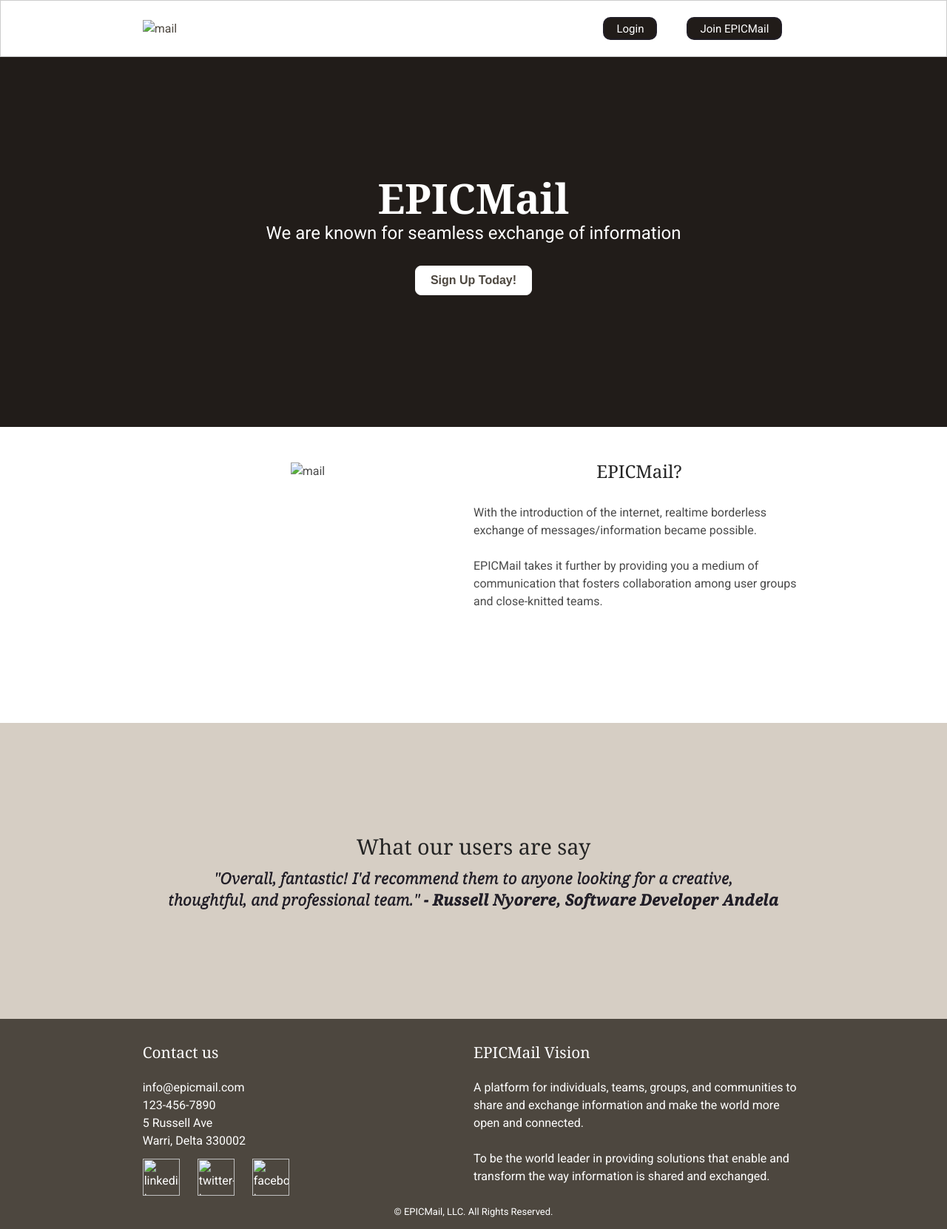
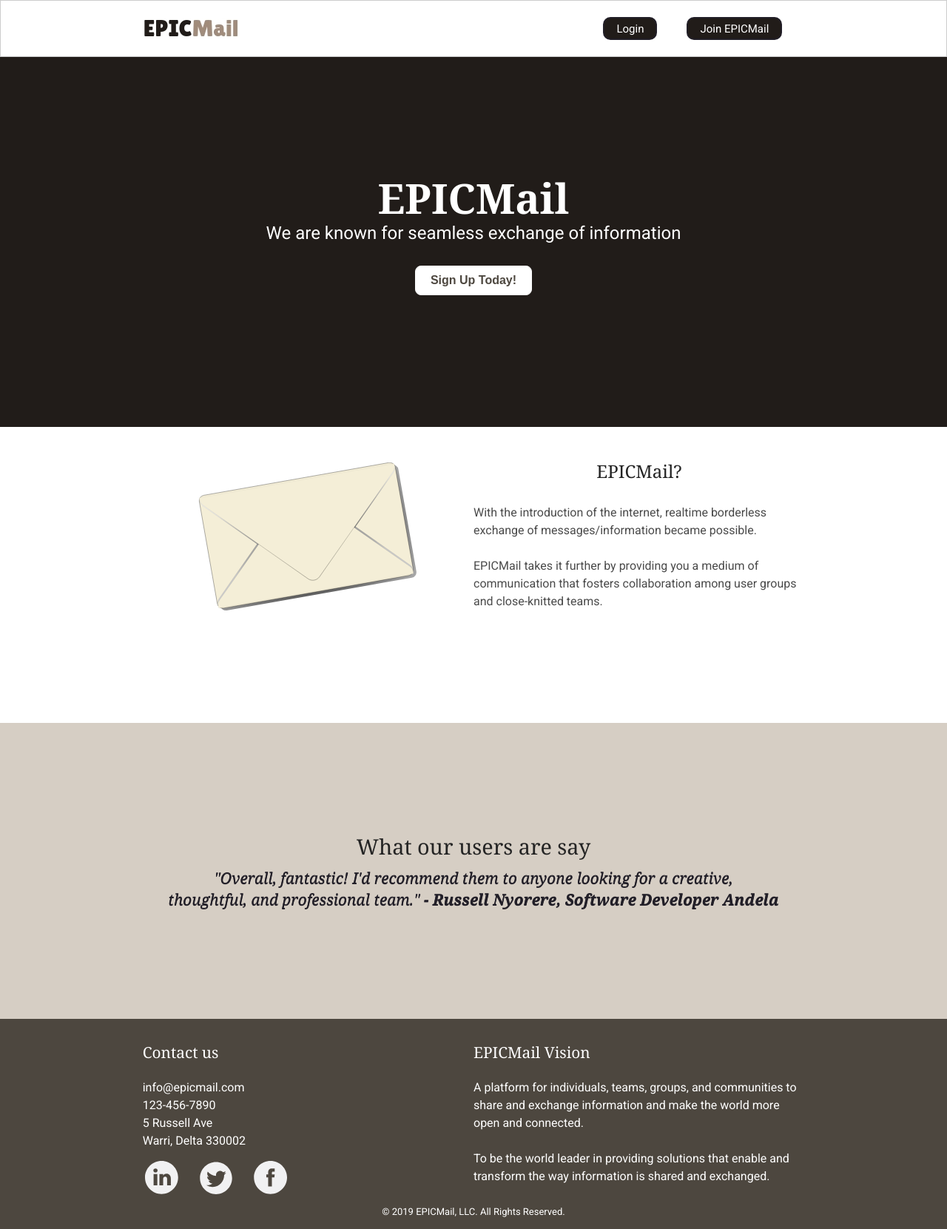
Before and after one commit to neorusse/epic-mail, a plain HTML site: page index.html in a window 1280 px wide. Shown: the whole page at 74% size. Drawn offline with nearby package versions, Linux system fonts and the light colour scheme; files that its build step writes are made by us from their sources.

Commit message:
Fix css and asset link path

```diff
--- a/index.html
+++ b/index.html
@@ -13,7 +13,7 @@
       href="https://cdnjs.cloudflare.com/ajax/libs/meyer-reset/2.0/reset.min.css"
     />
     <link rel="stylesheet" href="https://stackpath.bootstrapcdn.com/font-awesome/4.7.0/css/font-awesome.min.css">
-    <link rel="stylesheet" href="./styles/styles.css" />
+    <link rel="stylesheet" href="./UI/styles/styles.css" />
   </head>
   <body>
     <!-- Header Section Starts -->
@@ -25,20 +25,20 @@
           </span>
           <div class="navbar__logo">
             <a href="./index.html"
-              ><img src="./assets/imgs/epicmail-logo.png" alt="mail"
+              ><img src="./UI/assets/imgs/epicmail-logo.png" alt="mail"
             /></a>
           </div>
           <ul class="main-nav js-main-nav">
             <li>
               <a
-                href="./pages/login.html"
+                href="./UI/pages/login.html"
                 class="main-nav__links btn btn--nav btn--nav-login"
                 >Login</a
               >
             </li>
             <li>
               <a
-                href="./pages/register.html"
+                href="./UI/pages/register.html"
                 class="main-nav__links btn btn--nav btn--nav-join"
                 >Join EPICMail</a
               >
@@ -59,7 +59,7 @@
               We are known for seamless exchange of information
             </p>
             <button class="btn btn--hero">
-              <a href="./pages/register.html">Sign Up Today!</a>
+              <a href="./UI/pages/register.html">Sign Up Today!</a>
             </button>
           </div>
         </div>
@@ -70,7 +70,7 @@
       <section class="info">
         <div class="row container">
           <div class="col info__img">
-            <img src="./assets/imgs/mail.svg" alt="mail" />
+            <img src="./UI/assets/imgs/mail.svg" alt="mail" />
           </div>
           <div class="col info__desc">
             <h2 class="info__desc--title">EPICMail?</h2>
@@ -114,13 +114,13 @@
           </p>
           <div class="contact-info__social">
             <a href="#!" class="contact-info__social--primary"
-              ><img src="./assets/imgs/icons/linkedin.svg" alt="linkedin-icon"
+              ><img src="./UI/assets/imgs/icons/linkedin.svg" alt="linkedin-icon"
             /></a>
             <a href="#!"
-              ><img src="./assets/imgs/icons/twitter.svg" alt="twitter-icon"
+              ><img src="./UI/assets/imgs/icons/twitter.svg" alt="twitter-icon"
             /></a>
             <a href="#!"
-              ><img src="./assets/imgs/icons/facebook.svg" alt="facebook-icon"
+              ><img src="./UI/assets/imgs/icons/facebook.svg" alt="facebook-icon"
             /></a>
           </div>
         </div>
@@ -140,6 +140,6 @@
         </p>
       </div>
     </footer>
-    <script src="./scripts/index.js"></script>
+    <script src="./UI/scripts/index.js"></script>
   </body>
 </html>
```
